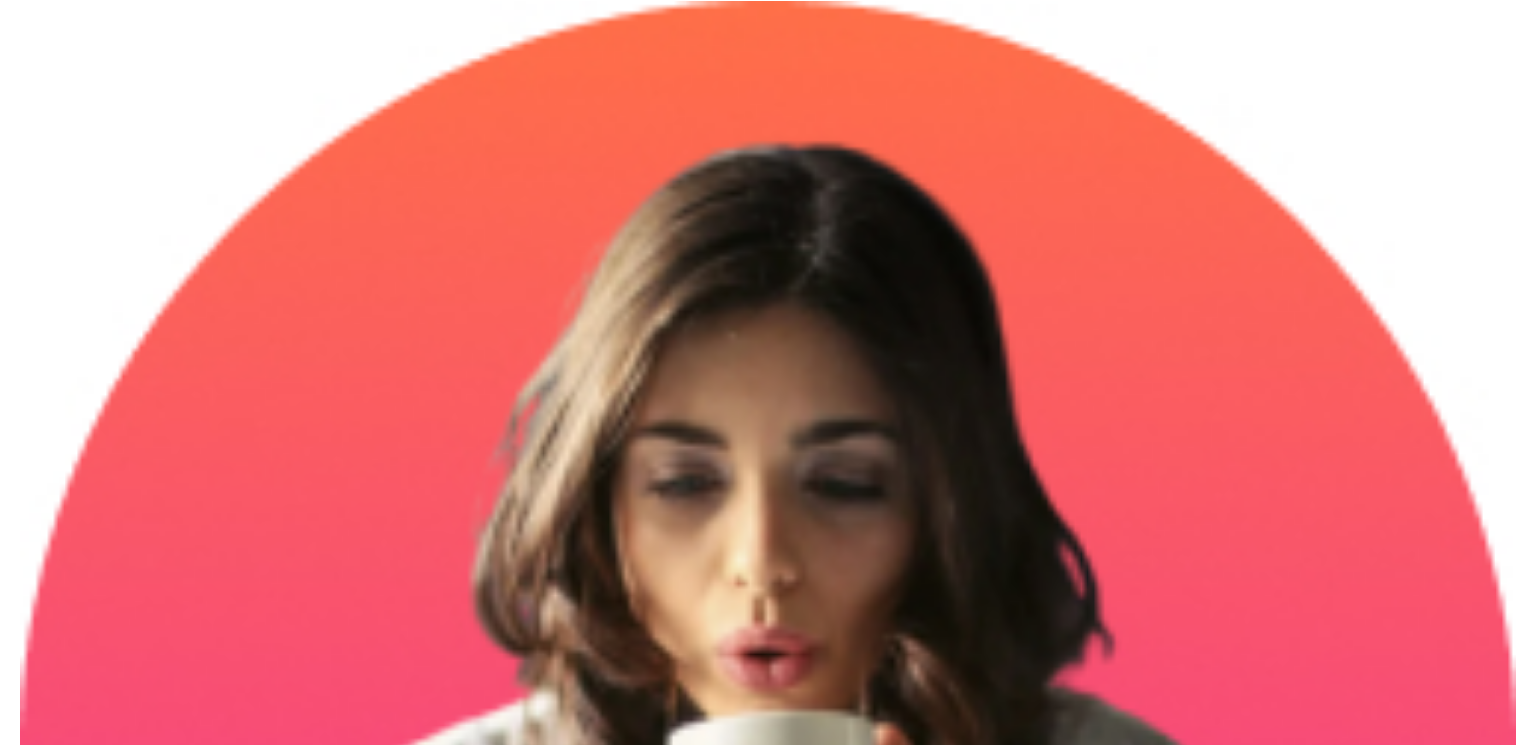
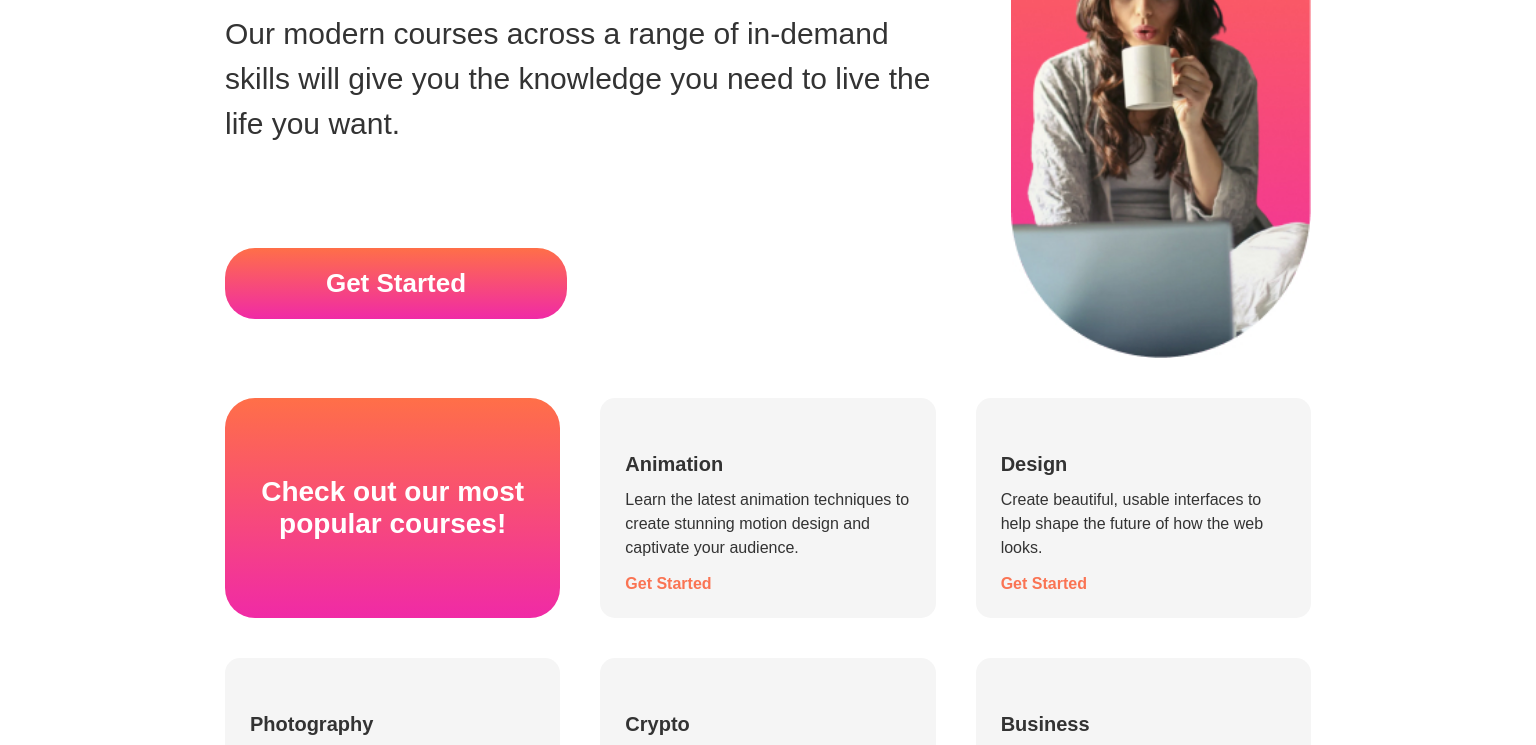
Before and after one commit to RobertoNDH/Elearning-Landing-Page-Responsive, a plain HTML site: page index.html in a window 1536 px wide. Shown: the part 314-1059 px from the top of the page. Drawn offline with Linux system fonts and the light colour scheme.

Commit message:
Add completed responsive e-learning landing page

```diff
--- a/css/style.css
+++ b/css/style.css
@@ -1,6 +1,3 @@
-/* ========================
-   RESET
-======================== */
 * {
   margin: 0;
   padding: 0;
@@ -14,9 +11,6 @@ body {
   color: #333;
 }
 
-/* ========================
-   UTILIDADES
-======================== */
 .btn {
   padding: 12px 24px;
   border-radius: 30px;
@@ -41,9 +35,6 @@ body {
   color: #fff;
 }
 
-/* ========================
-   HEADER
-======================== */
 .header {
   display: flex;
   justify-content: space-between;
@@ -56,9 +47,6 @@ body {
   font-size: 24px;
 }
 
-/* ========================
-   HERO
-======================== */
 .hero h1 {
   font-size: 36px;
   line-height: 1.2;
@@ -74,24 +62,19 @@ body {
   width: 100%;
   margin-top: 40px;
   margin-bottom: 20px;
+  padding: 35px;
 }
 
 .hero-img-big {
   display: none;
 }
 
-/* ========================
-   COURSES TITLE
-======================== */
 .courses-title h2 {
   font-size: 28px;
   margin-bottom: 20px;
   margin-top: 20px;
 }
 
-/* ========================
-   COURSE CARDS (Mobile)
-======================== */
 .courses {
   display: grid;
   gap: 25px;
@@ -121,9 +104,6 @@ body {
   text-decoration: none;
 }
 
-/* ========================
-   FOOTER
-======================== */
 .footer {
   background: #13183f;
   color: white;
@@ -133,3 +113,99 @@ body {
   align-items: center;
   border-radius: 15px;
 }
+
+@media (min-width: 768px) {
+
+  body { padding: 40px; }
+
+  .hero {
+    display: grid;
+    grid-template-columns: 1fr 1fr 1fr;
+    grid-template-rows: 150px 150px 70px;
+    grid-template-areas:
+      "title title img"
+      "text text img"
+      "button . img";
+    align-items: center;
+    row-gap: 10px;
+    column-gap: 30px;
+    margin-bottom: 40px;
+  }
+
+  .hero h1 {
+    font-size: 48px;
+    grid-area: title;
+    margin-bottom: 0;
+  }
+
+  .hero p {
+    font-size: 22px;
+    grid-area: text;
+  }
+
+  .hero a {
+    grid-area: button;
+    padding: 18px 24px;
+    border-radius: 30px;
+    font-weight: bold;
+    text-decoration: none;
+    text-align: center;
+    font-size: 20px;
+  }
+
+  .hero-img {
+    display: none;
+  }
+
+  .hero-img-big {
+    display: grid;
+    grid-area: img;
+    width: 225px;
+    margin-left: 100px;
+  }
+
+  .courses { grid-template-columns: repeat(2, 1fr); gap: 35px; }
+
+  .courses-title {
+    align-content: center;
+  }
+}
+
+@media (min-width: 1440px) {
+
+  body {
+    padding: 60px;
+    margin-left: 165px;
+    margin-right: 165px;
+  }
+
+  .hero {
+    grid-template-columns: 1fr 1fr 1fr;
+    grid-template-rows: repeat(3, 150px);
+    row-gap: 40px;
+    grid-template-areas:
+      "title title img"
+      "text text img"
+      "button . img";
+  }
+
+  .hero h1 { font-size: 70px; }
+
+  .hero p { font-size: 30px; }
+
+  .hero a {
+    font-size: 26px;
+    padding: 20px 30px;
+  }
+
+  .hero-img-big {
+    width: 300px;
+    height: auto;
+    margin-left: auto;
+  }
+
+  .courses {
+    grid-template-columns: repeat(3, 1fr);
+    gap: 40px;
+  }
+}
--- a/index.html
+++ b/index.html
@@ -8,14 +8,11 @@
 </head>
 <body>
 
-  <!-- HEADER -->
   <header class="header">
     <h1 class="logo">skilled</h1>
     <a href="#" class="btn btn-dark">Get Started</a>
   </header>
 
-
-  <!-- HERO -->
   <section class="hero">
     <h1>Maximize skill,<br>minimize budget</h1>
 
@@ -26,60 +23,53 @@
 
     <a href="#" class="btn btn-gradient">Get Started</a>
 
-    <!-- Hero Image -->
     <img src="img/foto-tamaño-movil.jpg" alt="Hero image" class="hero-img">
     <img src="img/foto-tamaño-grande.jpg" alt="Hero big image" class="hero-img-big">
   </section>
 
+  <section class="courses">
 
-  <!-- POPULAR COURSES TITLE -->
-  <section class="btn btn-gradient courses-title">
-    <h2>Check out our most<br>popular courses!</h2>
-  </section>
-
-
-  <!-- CARDS DE CURSOS -->
-  <section class="courses">
+    <article class="btn btn-gradient courses-title">
+      <h2>Check out our most<br>popular courses!</h2>
+    </article>
 
     <article class="card">
       <img src="img/icono-correr.svg" alt="">
       <h3>Animation</h3>
-      <p>Learn the latest animation techniques to create stunning motion…</p>
+      <p>Learn the latest animation techniques to create stunning motion design and captivate your audience.</p>
       <a href="#" class="link">Get Started</a>
     </article>
 
     <article class="card">
       <img src="img/icono-diseño.svg" alt="">
       <h3>Design</h3>
-      <p>Create beautiful, usable interfaces to help shape the future…</p>
+      <p>Create beautiful, usable interfaces to help shape the future of how the web looks.</p>
       <a href="#" class="link">Get Started</a>
     </article>
 
     <article class="card">
       <img src="img/icono-camara.svg" alt="">
       <h3>Photography</h3>
-      <p>Explore critical fundamentals like lighting, composition…</p>
+      <p>Explore critical fundamentals like lighting, composition, and focus to capture exceptional photos.</p>
       <a href="#" class="link">Get Started</a>
     </article>
 
     <article class="card">
       <img src="img/icono-crypto.svg" alt="">
       <h3>Crypto</h3>
-      <p>All you need to know to get started investing in crypto…</p>
+      <p>All you need to know to get started investing in crypto. Go from beginner to advanced with this 54 hour course.</p>
       <a href="#" class="link">Get Started</a>
     </article>
 
     <article class="card">
       <img src="img/icono-cesta.svg" alt="">
       <h3>Business</h3>
-      <p>A step-by-step playbook to help you start, scale and grow…</p>
+      <p>A step-by-step playbook to help you start, scale, and sustain your business without outside investment.</p>
       <a href="#" class="link">Get Started</a>
     </article>
 
   </section>
 
-
-  <!-- FOOTER -->
   <footer class="footer">
     <h1 class="logo">skilled</h1>
     <a href="#" class="btn btn-dark btn-gradient-dark">Get Started</a>
```
